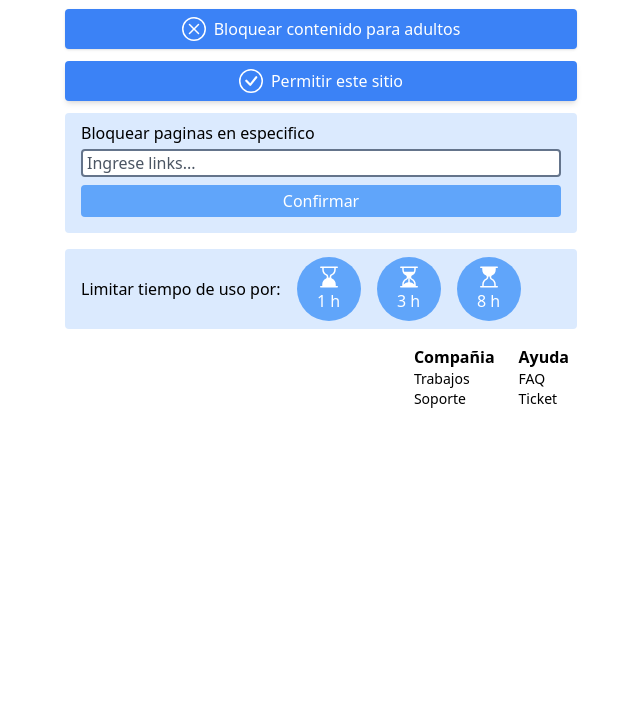
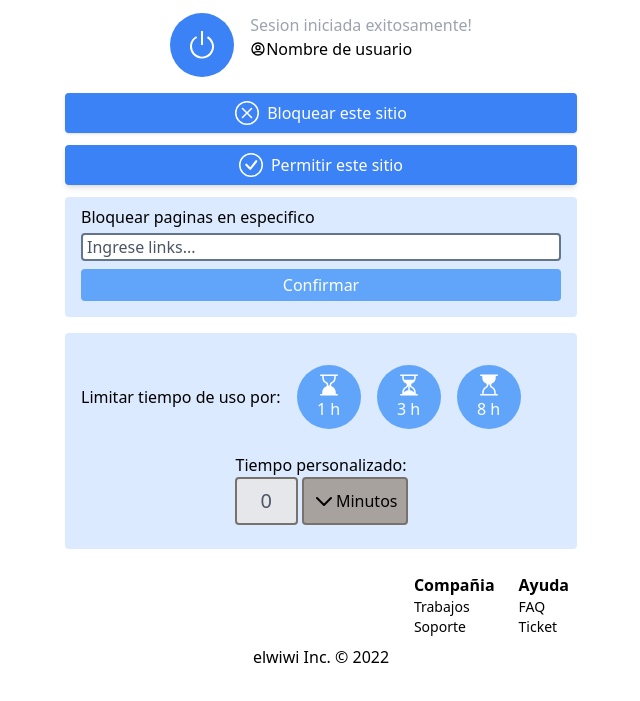
Before and after one commit to caceresrene/iii-mockup, a plain HTML site: page index.html in a window 1280 px wide. Shown: the part 67-768 px from the top of the page, without its empty margins (319-959 px from the left). Drawn offline with Linux system fonts and the light colour scheme.

Commit message:
minor changes

```diff
--- a/index.html
+++ b/index.html
@@ -14,14 +14,35 @@
         </h1>
         <p class="text-xs text-gray-400">Control parental le permite a los padres proteger la integridad de sus hijos en el internet</p>
     </header>
+
+    <div class="flex gap-4 my-4 justify-center">
+        <button class="p-4 text-white bg-blue-500 rounded-full hover:ring-4 hover:ring-blue-700 transform transition-all">
+            <svg xmlns="http://www.w3.org/2000/svg" class='h-8 w-8' fill="currentColor" class="bi bi-power" viewBox="0 0 16 16">
+                <path d="M7.5 1v7h1V1h-1z"/>
+                <path d="M3 8.812a4.999 4.999 0 0 1 2.578-4.375l-.485-.874A6 6 0 1 0 11 3.616l-.501.865A5 5 0 1 1 3 8.812z"/>
+            </svg>
+        </button>
+        <div>
+            <h2 class="text-gray-400">Sesion iniciada exitosamente!</h2>
+            <div class="flex items-center">
+                <svg xmlns="http://www.w3.org/2000/svg" class="h-4 w-4" fill="none" viewBox="0 0 24 24" stroke="currentColor">
+                    <path stroke-linecap="round" stroke-linejoin="round" stroke-width="2" d="M5.121 17.804A13.937 13.937 0 0112 16c2.5 0 4.847.655 6.879 1.804M15 10a3 3 0 11-6 0 3 3 0 016 0zm6 2a9 9 0 11-18 0 9 9 0 0118 0z" />
+                </svg>
+                <h2>Nombre de usuario</h2>
+            </div>
+            <div>
+
+            </div>
+        </div>
+    </div>
+
     <main class="flex flex-col gap-3">
         <button class="bg-blue-500 p-2 rounded text-white shadow hover:ring-4 hover:ring-blue-300 hover:-translate-y-1 transform transition-all flex items-center gap-2 justify-center">
-
             <svg xmlns="http://www.w3.org/2000/svg" class='w-6 h-6' fill="currentColor" class="bi bi-x-circle" viewBox="0 0 16 16">
                 <path d="M8 15A7 7 0 1 1 8 1a7 7 0 0 1 0 14zm0 1A8 8 0 1 0 8 0a8 8 0 0 0 0 16z"/>
                 <path d="M4.646 4.646a.5.5 0 0 1 .708 0L8 7.293l2.646-2.647a.5.5 0 0 1 .708.708L8.707 8l2.647 2.646a.5.5 0 0 1-.708.708L8 8.707l-2.646 2.647a.5.5 0 0 1-.708-.708L7.293 8 4.646 5.354a.5.5 0 0 1 0-.708z"/>
             </svg>
-            Bloquear contenido para adultos
+            Bloquear este sitio
         </button>
         <button class="bg-blue-500 p-2 rounded text-white shadow-md hover:ring-4 hover:ring-blue-300 hover:-translate-y-1 transform transition-all flex items-center gap-2 justify-center">
             <svg xmlns="http://www.w3.org/2000/svg" class='h-6 w-6' fill="currentColor" class="bi bi-check-circle" viewBox="0 0 16 16">
@@ -38,7 +59,9 @@
             <input class="bg-blue-400 text-white px-2 py-1 rounded m-2 hover:ring-4 hover:ring-blue-600 hover:-translate-y-0.5 transform transition-all hover:cursor-pointer" type="submit" value="Confirmar">
         </form>
     </main>
-    <div class="bg-blue-100 rounded my-4 flex gap-4 px-4 py-2 items-center">
+    <div class="bg-blue-100 rounded my-4 ">
+        <br>
+        <div class="flex gap-4 px-4 py-2 items-center">
             <div>
                 <h2>Limitar tiempo de uso por: </h2>
             </div>
@@ -61,7 +84,24 @@
                 8 h
             </button>
         </div>
-    <footer class="flex m-2 gap-6 justify-end">
+        <div class="m-4 flex flex-col items-center">
+            <h2>Tiempo personalizado:</h2>
+            <div class="flex gap-1">
+                <div class="px-6 py-2 bg-gray-200 rounded border-2 border-stone-500 text-xl text-gray-600">
+                    0
+                </div>
+                <div class="flex items-center bg-stone-400 rounded px-2 border-2 border-stone-500">
+                    <svg xmlns="http://www.w3.org/2000/svg" class="h-6 w-6" fill="none" viewBox="0 0 24 24" stroke="currentColor">
+                        <path stroke-linecap="round" stroke-linejoin="round" stroke-width="2" d="M19 9l-7 7-7-7" />
+                    </svg>
+                    <p>Minutos</p>
+                </div>
+            </div>
+            <br>
+        </div>
+    </div>
+    <footer class="flex flex-col">
+        <div class="flex m-2 gap-6 justify-end">
             <div>
                 <h2 class="font-semibold">Compañia</h2>
                 <ul class="flex flex-col text-sm">
@@ -76,6 +116,8 @@
                     <li class="hover:text-blue-500 hover:cursor-pointer">Ticket</li>
                 </ul>
             </div>
+        </div>
+        <h2 class="text-center"> elwiwi Inc. © 2022</h2>
     </footer>
 </body>
 </html>
```
Also changed, not shown: output.css. Lines whose indentation alone changed are shown as unchanged.
